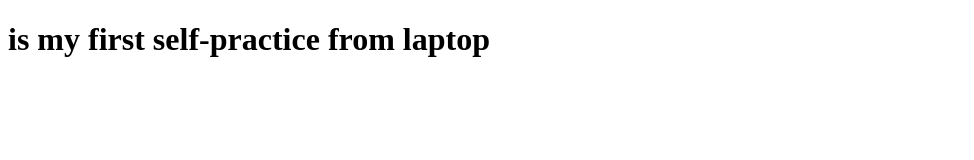
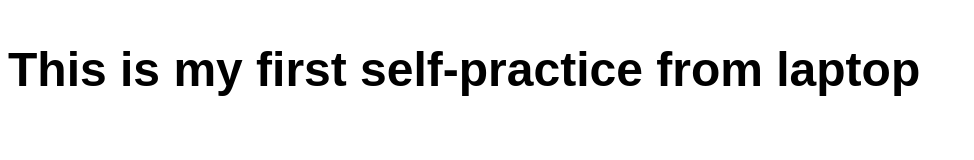
Before and after one commit to usnenashevy/git-vscode, a plain HTML site: page index.html in a window 1280 px wide. Shown: the whole page, without its empty margins (0-974 px from the left). Drawn offline with Linux system fonts and the light colour scheme.

Commit message:
style change

```diff
--- /dev/null
+++ b/CSS/style.css
@@ -0,0 +1,7 @@
+body {
+  font-family: "Arial", sans-serif; /* Changes the font type */
+  font-size: 24px; /* Sets the default text size */
+  color: #000000; /* Sets the text color (dark gray) */
+  line-height: 1.6; /* Improves readability by spacing out lines */
+  font-weight: 400; /* Sets the font thickness (normal) */
+}
--- a/index.html
+++ b/index.html
@@ -4,8 +4,9 @@
     <meta charset="UTF-8" />
     <meta name="viewport" content="width=device-width, initial-scale=1.0" />
     <title>I write code from VSC</title>
+    <link rel="stylesheet" href="CSS/style.css" />
   </head>
   <body>
-    <h1>is my first self-practice from laptop</h1>
+    <h1>This is my first self-practice from laptop</h1>
   </body>
 </html>
```
